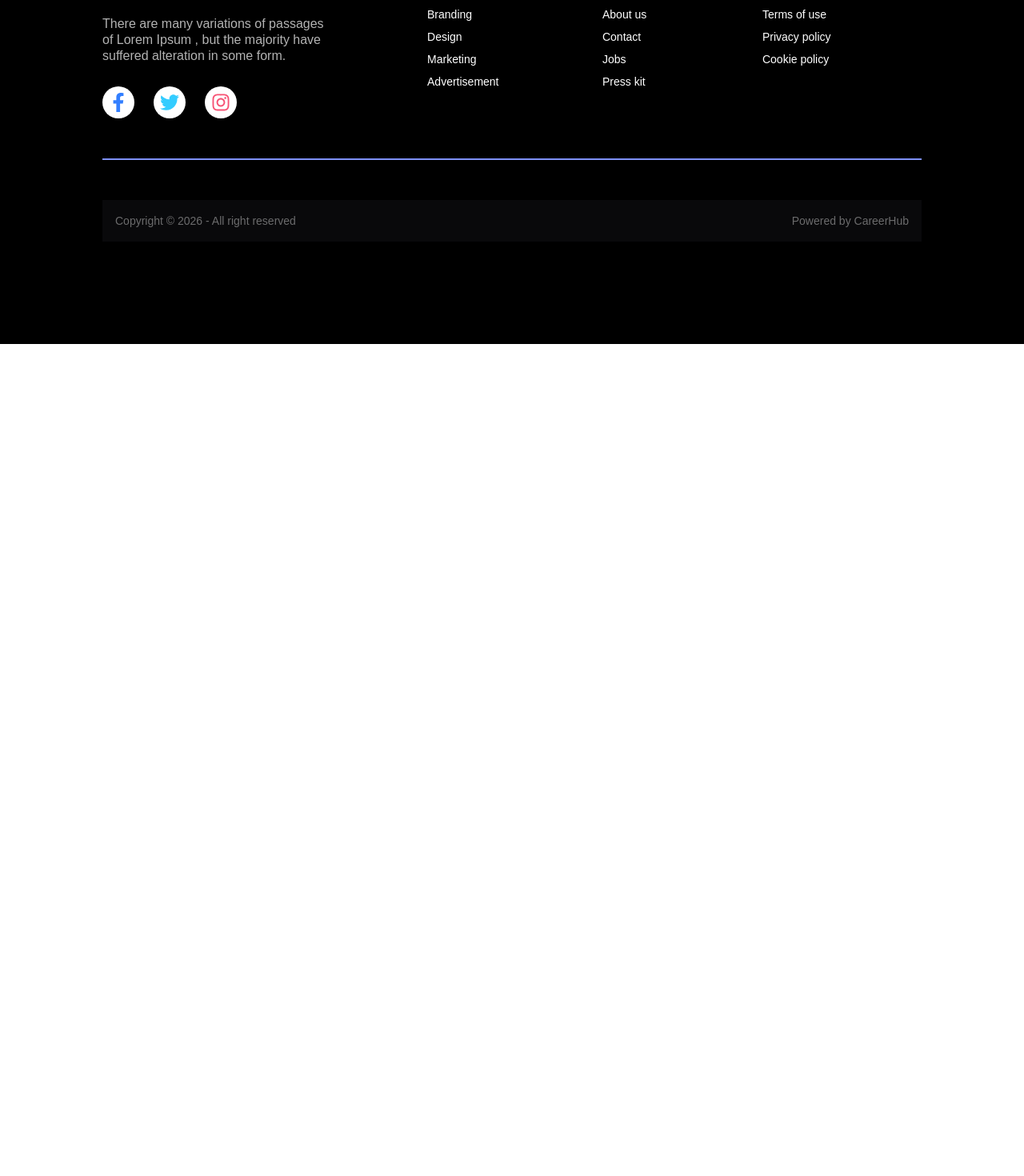
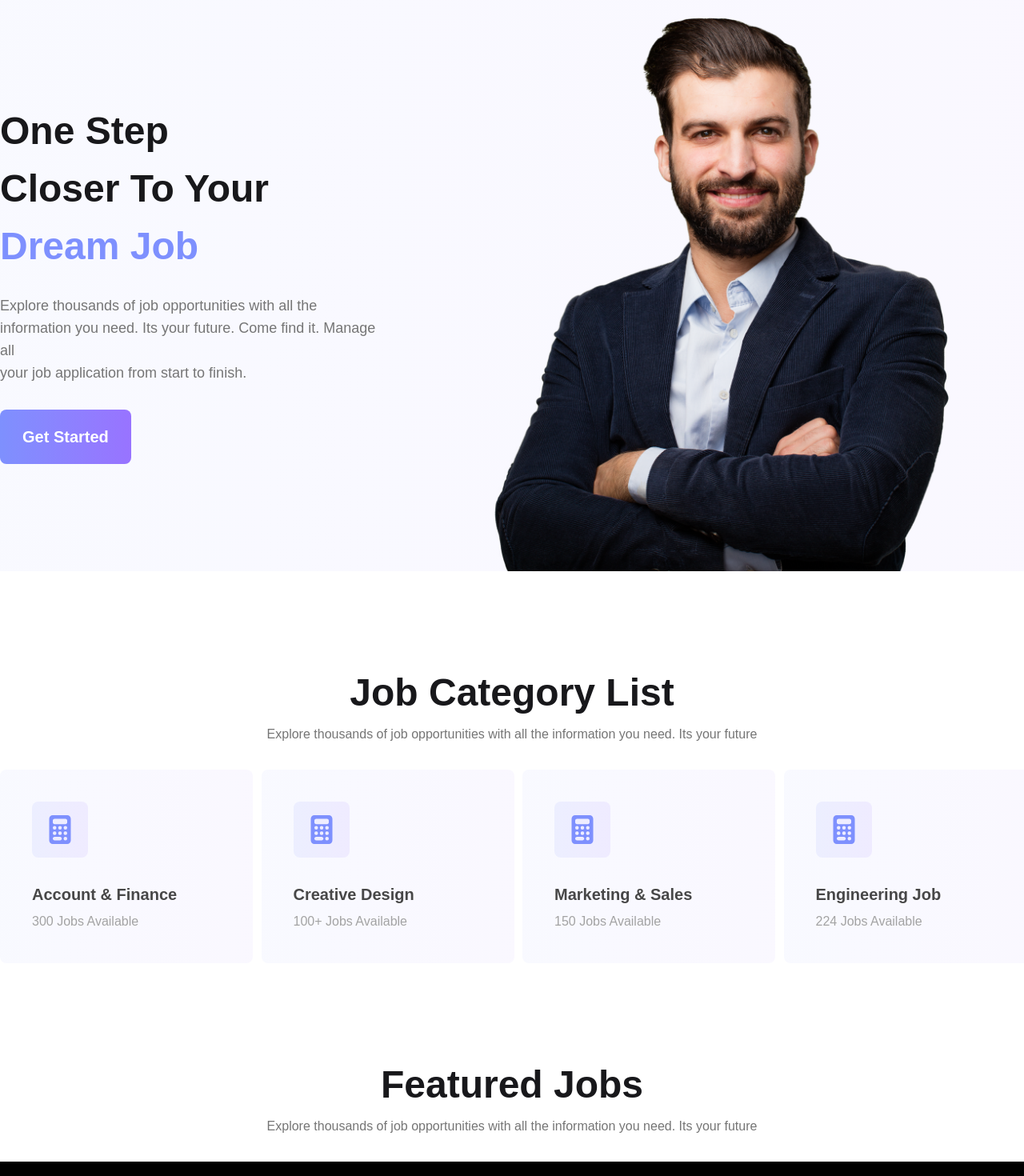
Before and after one commit to Sultana247/my-career-hub, a React (Vite) app: page / in a window 1280 px wide. Shown: the part 240-1710 px from the top of the page at 80% size. Before the commit the page ends 800 px from the top, so only its background shows below. Built offline with nearby package versions, Linux system fonts and the light colour scheme.

Commit message:
added job category part

```diff
--- /dev/null
+++ b/src/components/FeateuredJobs.jsx
@@ -0,0 +1,17 @@
+import React from 'react';
+
+const FeateuredJobs = () => {
+    return (
+        <div>
+             <div className='mt-32 max-w-7xl mx-auto '>
+                <div className='flex flex-col justify-center items-center gap-4 mb-8'>
+                    <h3 className='font-extrabold text-5xl '>Featured Jobs</h3>
+                    <p className='font-medium text-[16px] text-[#757575]'>Explore thousands of job opportunities with all the information you need. Its your future</p>
+                </div>
+
+            </div>
+        </div>
+    );
+};
+
+export default FeateuredJobs;
--- a/src/components/Header.jsx
+++ b/src/components/Header.jsx
@@ -5,8 +5,8 @@ import './styles/header.css';
 const Header = () => {
 
     return (
-        <div className='max-w-7xl mx-auto'>
-            <div className="navbar  ">
+        <div className=' bg-linear-to-r from-[#7E90FE0D] to-[#9873FF0D]'>
+            <div className="navbar  max-w-7xl mx-auto">
                 <div className="navbar-start">
                     <div className="dropdown">
                         <div tabIndex={0} role="button" className=" lg:hidden">
@@ -30,9 +30,9 @@ const Header = () => {
                     </ul>
                 </div>
                 <div className="navbar-end">
-                    <a className="rounded-lg bg-linear-to-r from-[#7E90FE] to-[#9873FF] font-extrabold text-xl text-white px-7 py-5 ">Star Applying</a>
+                    <button className="rounded-lg bg-linear-to-r from-[#7E90FE] to-[#9873FF] font-extrabold text-xl text-white px-7 py-5 ">Star Applying</button>
                 </div>
-                </div>
+            </div>
         </div>
     );
 };
--- a/src/components/Home.jsx
+++ b/src/components/Home.jsx
@@ -1,11 +1,66 @@
-import React from 'react';
+import React, { useEffect, useState } from 'react';
 import Footer from './Footer';
 import { Outlet } from 'react-router';
+import { FaCalculator } from "react-icons/fa6";
+import { FaHandsHelping } from "react-icons/fa";
+import { FcEngineering } from "react-icons/fc";
+import { HiLightBulb } from "react-icons/hi";
+import Jobcategory from './Jobcategory';
+import FeateuredJobs from './FeateuredJobs';
 
 const Home = () => {
+    const [jobcategory, setJobcategory]=useState([]);
+    useEffect(()=>{
+        fetch('categories.json')
+        .then(res=>res.json())
+        .then(data=>setJobcategory(data))
+    }
+        ,[])
+
     return (
         <div>
+            <div className=' bg-linear-to-r from-[#7E90FE0D] to-[#9873FF0D]'>
+                <div className='max-w-7xl mx-auto  '>
+                    <div className='pt-37.5 flex flex-col md:flex-row justify-center items-center'>
+                        <div className=''>
+                            <h2 className='text-[48px] md:text-72px] font-extrabold'>
+                                One Step
+                                <br />
+                                Closer To Your
+                                <br />
+                                <span className='text-[#7E90FE]'>Dream Job</span>
+                            </h2>
+                            <p className='mt-6 text-lg font-medium text-[#757575]'>Explore thousands of job opportunities with all the
+                                <br />
+                                information you need. Its your future. Come find it. Manage all
+                                <br />
+                                your job application from start to finish.</p>
+                            <button className="rounded-lg bg-linear-to-r from-[#7E90FE] to-[#9873FF] font-extrabold text-xl text-white px-7 py-5 mt-8">Get Started</button>
+                        </div>
+                        <div className=''>
+                            <img src="../../assets/images/user.png" alt="users picture" srcset="" className='w-180 h-150 md:w-205 md:h-180 '/>
+                        </div>
 
+                    </div>
+                </div>
+            </div>
+            {/* Job category list */}
+            <div className='mt-32 max-w-7xl mx-auto '>
+                <div className='flex flex-col justify-center items-center gap-4 mb-8'>
+                    <h3 className='font-extrabold text-5xl '>Job Category List</h3>
+                    <p className='font-medium text-[16px] text-[#757575]'>Explore thousands of job opportunities with all the information you need. Its your future</p>
+                </div>
+                <div className='grid grid-cols-1 md:grid-col-2 lg:grid-cols-4 gap-6.5'>
+                    {/* cards */}
+                    {
+                    jobcategory.map(category=><Jobcategory category={category}></Jobcategory>)
+                    }
+
+
+                </div>
+            </div>
+            {/* featured jobs */}
+            <FeateuredJobs></FeateuredJobs>
         </div>
     );
 };
--- /dev/null
+++ b/src/components/Jobcategory.jsx
@@ -0,0 +1,24 @@
+import React from 'react';
+import { FaCalculator } from "react-icons/fa6";
+import { FaHandsHelping } from "react-icons/fa";
+import { FcEngineering } from "react-icons/fc";
+import { HiLightBulb } from "react-icons/hi";
+
+const Jobcategory = (category) => {
+
+    const jobCategory = category.category;
+    const {availability, category_name}= jobCategory;
+    return (
+        <div>
+            <div className='bg-linear-to-r from-[#7E90FE0D] to-[#9873FF0D] rounded-lg p-10 w-79 '>
+                <div className='rounded-lg bg-linear-to-r from-[#7E90FE1A] to-[#9873FF1A] text-[#7E90FE] p-3.5 mb-8 text-4xl size-17.5 flex justify-center items-center'>
+                <FaCalculator />
+                </div>
+                <h3 className='font-extrabold text-xl text-[#474747] mb-2'>{category_name}</h3>
+                <p className='font-medium text-[16px] text-[#A3A3A3]'>{availability}</p>
+            </div>
+        </div>
+    );
+};
+
+export default Jobcategory;
--- a/src/components/Root.jsx
+++ b/src/components/Root.jsx
@@ -7,7 +7,7 @@ const Root = () => {
     return (
         <div className=' manrope-font'>
             <Header></Header>
-            <Outlet></Outlet>
+            <Outlet/>
             <Footer></Footer>
         </div>
     );
--- a/src/main.jsx
+++ b/src/main.jsx
@@ -16,6 +16,7 @@ const router = createBrowserRouter([
       {
        path:'/',
        element:<Home></Home>
+
       },
       {
         path:'/statistics',
```
Also changed, not shown: public/categories.json (renamed from data/categories.json), public/jobs.json (renamed from data/jobs.json).
